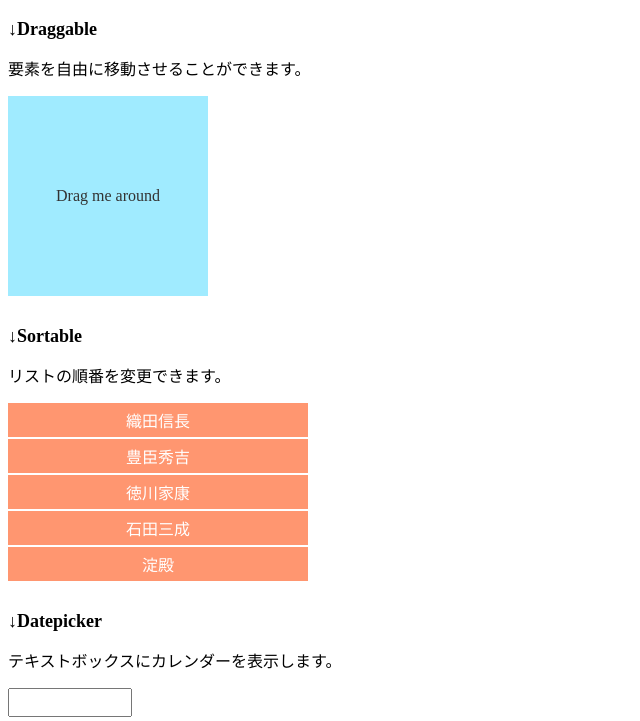
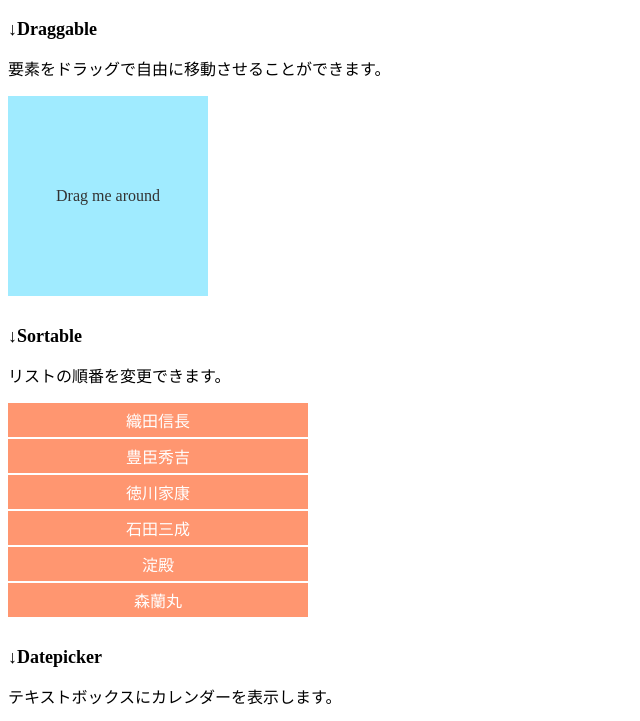
Before and after one commit to athlaliel/kadai_jQuery, a plain HTML site: page 7.2_jQueryUI/index.html in a window 1280 px wide. Shown: the part 61-782 px from the top of the page, without its empty margins (0-640 px from the left). Drawn offline with Linux system fonts and the light colour scheme.

Commit message:
text-plus

```diff
--- a/7.2_jQueryUI/index.html
+++ b/7.2_jQueryUI/index.html
@@ -9,7 +9,7 @@
             margin-bottom: 30px;
         }
         h2 {
-           font-size: 18px;
+            font-size: 18px;
         }
         #move-ele {
             width: 200px;
@@ -44,7 +44,7 @@
         <h1>jQuery UI</h1>
         <section>
             <h2>↓Draggable</h2>
-            <p>要素を自由に移動させることができます。</p>
+            <p>要素をドラッグで自由に移動させることができます。</p>
             <div id="move-ele">Drag me around</div>
         </section>
         <section>
@@ -56,6 +56,7 @@
                 <li>徳川家康</li>
                 <li>石田三成</li>
                 <li>淀殿</li>
+                <li>森蘭丸</li>
             </ul>
         </section>
         <section>
```
